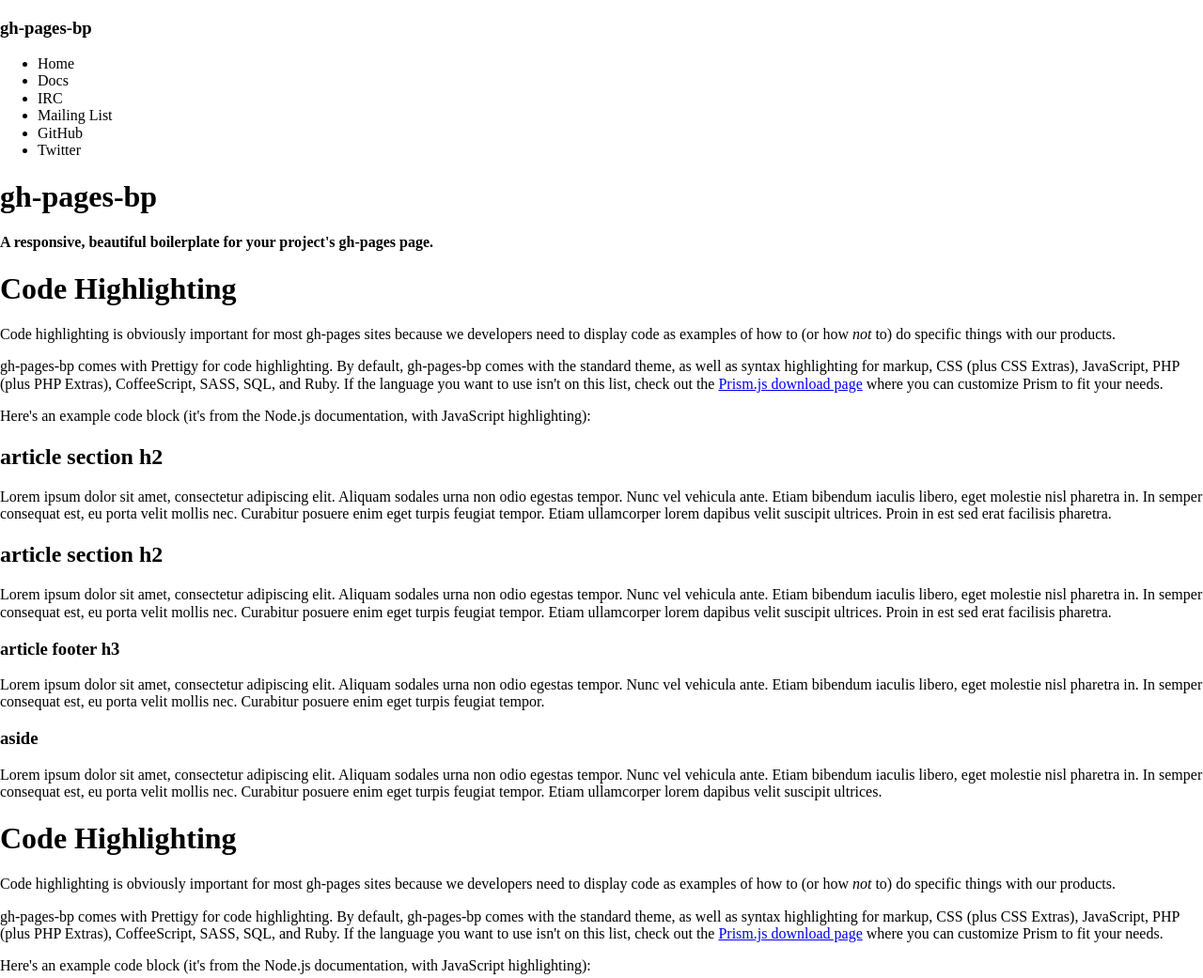
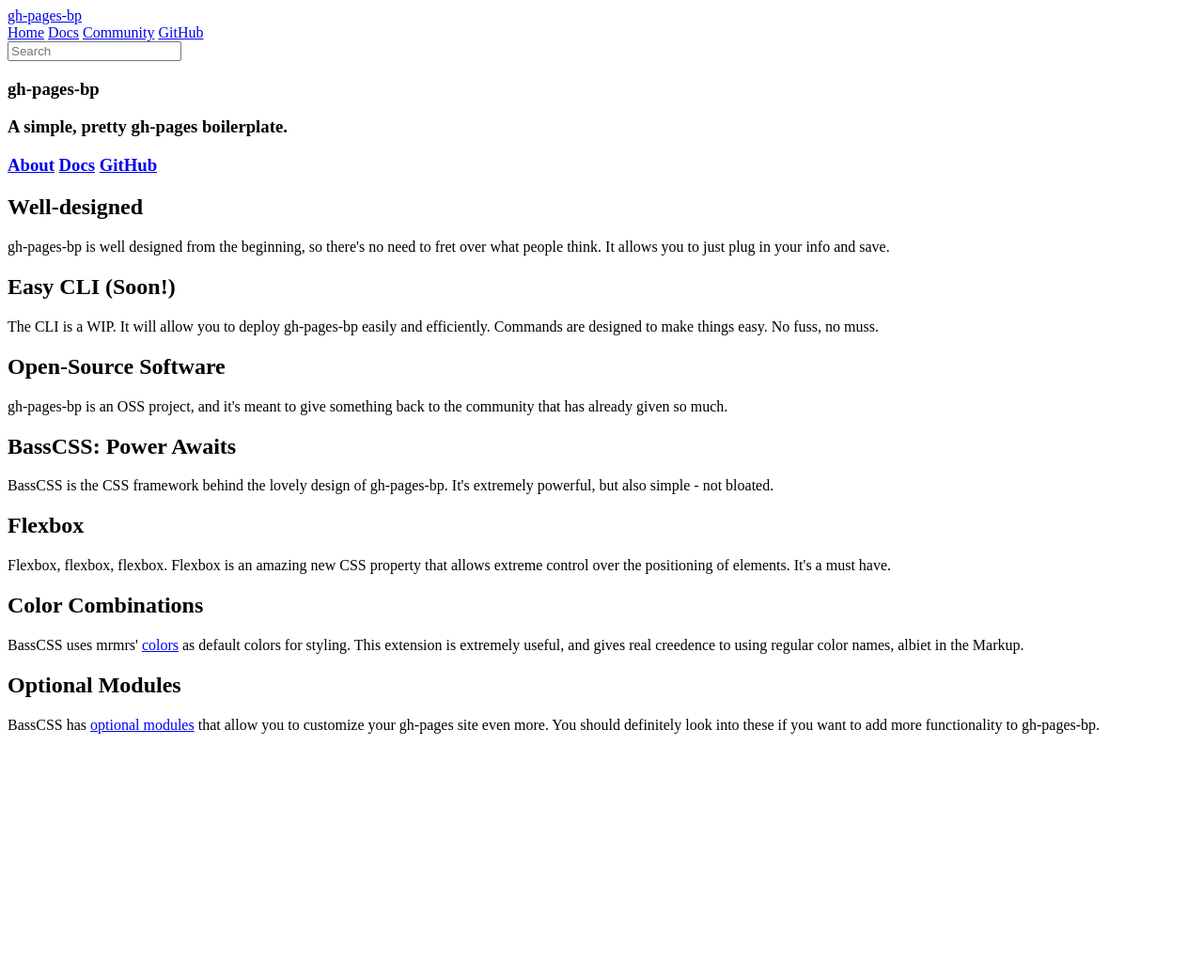
Before and after one commit to bnb/gh-pages-bp, a website: page index.html in a window 1280 px wide. Shown: the top 1041 px of the page at 94% size. After the commit the page ends 800 px from the top, so only its background shows below. Drawn offline with nearby package versions, Linux system fonts and the light colour scheme.

```diff
--- a/humans.txt
+++ b/humans.txt
@@ -12,4 +12,5 @@
 # TECHNOLOGY COLOPHON
 
     HTML5, CSS3
-    jQuery, Modernizr
+    BassCSS, npm,
+    mrmrs/colors
--- a/index.html
+++ b/index.html
@@ -1,132 +1,97 @@
 <!DOCTYPE html>
-<!--[if lt IE 7]>      <html class="no-js lt-ie9 lt-ie8 lt-ie7"> <![endif]-->
-<!--[if IE 7]>         <html class="no-js lt-ie9 lt-ie8"> <![endif]-->
-<!--[if IE 8]>         <html class="no-js lt-ie9"> <![endif]-->
-<!--[if gt IE 8]><!--> <html class="no-js"> <!--<![endif]-->
+<html>
     <head>
         <meta charset="utf-8">
-        <meta http-equiv="X-UA-Compatible" content="IE=edge,chrome=1">
-        <title>gh-pages-bp: A boilerplate for Github Pages</title>
-        <meta name="description" content="gh-pages-bp: A boilerplate for your project's gh-pages page.">
-        <meta name="viewport" content="width=device-width, initial-scale=1">
+        <title>gh-pages-bp - a boilerplate for your gh-pages</title>
 
-        <link rel="stylesheet" href="css/flexible.min.css">
-        <link rel="stylesheet" href="css/animate.css">
+        <!-- External head resources -->
 
-        <link rel="stylesheet" href="css/normalize.min.css">
-        <link rel="stylesheet" href="css/main.css">
+        <link href='http://fonts.googleapis.com/css?family=Source+Sans+Pro:700|Roboto+Slab' rel='stylesheet' type='text/css'>
+        <link rel="stylesheet" href="http://maxcdn.bootstrapcdn.com/font-awesome/4.3.0/css/font-awesome.min.css">
+        <link rel="stylesheet" href="//cdnjs.cloudflare.com/ajax/libs/highlight.js/8.6/styles/default.min.css">
+
+
+        <!-- Internal head resources -->
+
+        <link rel="stylesheet" href="node_modules\basscss\css\basscss.min.css">
+        <link rel="stylesheet" href="node_modules\basscss-utility-headings\index.css">
+        <link rel="stylesheet" href="./css/main.css">
     </head>
     <body>
-        <div id="container">
-            <header class="navbar oneHundred">
-                <h3>gh-pages-bp</h3>
-                <nav>
-                    <ul>
-                        <li><a>Home</a></li>
-                        <li><a>Docs</a></li>
-                        <li><a>IRC</a></li>
-                        <li><a>Mailing List</a></li>
-                        <li><a>GitHub</a></li>
-                        <li><a>Twitter</a></li>
-                    </ul>
-                </nav>
+        <section class="hero">
+            <header >
+                <div class="clearfix white bg-red">
+                  <a href="#!" class="h2 py1 px2 m0 left white sourcesanspro">gh-pages-bp</a>
+                  <div class="right">
+                    <a href="#!" class="button py2 m0 button-transparent sourcesanspro">Home</a>
+                    <a href="#!" class="button py2 m0 button-transparent sourcesanspro">Docs</a>
+                    <a href="#!" class="button py2 m0 button-transparent sourcesanspro">Community</a>
+                    <a href="#!" class="button py2 m0 button-transparent sourcesanspro">GitHub</a>
+                  </div>
+                  <div class="clearfix sm-hide"></div>
+                  <div class="overflow-hidden px2 py1">
+                    <input type="text" class="mb0 right fit field-dark" placeholder="Search">
+                  </div>
+                </div>
             </header>
-            <section id="welcome">
-                <hgroup>
-                    <h1 id="topHeader">gh-pages-bp</h1>
-                    <h4>A responsive, beautiful boilerplate for your project's gh-pages page.</h4>
-                </hgroup>
+
+            <section class="hero-body flex flex-column">
+                <header class="center px3 py4 black bg-red">
+                <h1 class="h00 h0-responsive regular sourcesanspro">gh-pages-bp</h1>
+                <h3 class="robotoslab">A simple, pretty gh-pages boilerplate.</p>
+                    <section class="hero-button-group">
+                        <a href="#!" class="button button-big red bg-black sourcesanspro">About</a>
+                        <a href="#!" class="button button-big red bg-black sourcesanspro">Docs</a>
+                        <a href="https://github.com/bnb/gh-pages-bp" class="button button-big black bg-red transparent sourcesanspro">GitHub</a>
+                    </section>
+                </header>
             </section>
-            <!-- <header class="ui red inverted page grid masthead segment">
-				<div class="center aligned column">
-					<hgroup>
-						<h1 class="animated fadeInDownBig ui center aligned huge header"><i class="icon github header-icon"></i></h1><h1 class="animated fadeInDownBig ui center aligned huge header">gh-pages-bp</h1>
-						<h5 class="animated fadeInUp ui">A responsive, beautiful boilerplate for your project's gh-pages page.</h5>
-					</hgroup>
-                    <div class="ui buttons">
-                        <div class="ui labeled icon button">
-                            <i class="github icon"></i>
-                            Download
-                        </div>
-                        <div class="or"></div>
-                        <div class="ui black button">Learn More</div>
-                    </div>
-					<br>
-				</div>
-			</header>
-            -->
-			<div id="main-container">
-				<div class="main">
+            <section class="center px2 py4">
+              <div class="flex mxn2 border-bottom bg-lighter-gray">
+                <div class="flex-auto p2">
+                  <h2 class="h1 mb0">Well-designed</h2>
+                  <p>gh-pages-bp is well designed from the beginning, so there's no need to fret over what people think. It allows you to just plug in your info and save.</p>
+                </div>
+                <div class="flex-auto p2">
+                  <h2 class="h1 mb0">Easy CLI (Soon!)</h2>
+                  <p>The CLI is a WIP. It will allow you to deploy gh-pages-bp easily and efficiently. Commands are designed to make things easy. No fuss, no muss.</p>
+                </div>
+                <div class="flex-auto p2">
+                  <h2 class="h1 mb0">Open-Source Software</h2>
+                  <p>gh-pages-bp is an OSS project, and it's meant to give something back to the community that has already given so much.</p>
+                </div>
+              </div>
 
-					<article>
-						<header>
-							<h1>Code Highlighting</h1>
-							<p>Code highlighting is obviously important for most gh-pages sites because we developers need to display code as examples of how to (or how <em>not</em> to) do specific things with our products.</p>
-							<p>gh-pages-bp comes with Prettigy for code highlighting. By default, gh-pages-bp comes with the standard theme, as well as syntax highlighting for markup, CSS (plus CSS Extras), JavaScript, PHP (plus PHP Extras), CoffeeScript, SASS, SQL, and Ruby. If the language you want to use isn't on this list, check out the <a href="http://prismjs.com/download.html">Prism.js download page</a> where you can customize Prism to fit your needs.</p>
-							<p>Here's an example code block (it's from the Node.js documentation, with JavaScript highlighting): </p>
-						</header>
-						<section>
-							<h2>article section h2</h2>
-							<p>Lorem ipsum dolor sit amet, consectetur adipiscing elit. Aliquam sodales urna non odio egestas tempor. Nunc vel vehicula ante. Etiam bibendum iaculis libero, eget molestie nisl pharetra in. In semper consequat est, eu porta velit mollis nec. Curabitur posuere enim eget turpis feugiat tempor. Etiam ullamcorper lorem dapibus velit suscipit ultrices. Proin in est sed erat facilisis pharetra.</p>
-						</section>
-						<section>
-							<h2>article section h2</h2>
-							<p>Lorem ipsum dolor sit amet, consectetur adipiscing elit. Aliquam sodales urna non odio egestas tempor. Nunc vel vehicula ante. Etiam bibendum iaculis libero, eget molestie nisl pharetra in. In semper consequat est, eu porta velit mollis nec. Curabitur posuere enim eget turpis feugiat tempor. Etiam ullamcorper lorem dapibus velit suscipit ultrices. Proin in est sed erat facilisis pharetra.</p>
-						</section>
-						<footer>
-							<h3>article footer h3</h3>
-							<p>Lorem ipsum dolor sit amet, consectetur adipiscing elit. Aliquam sodales urna non odio egestas tempor. Nunc vel vehicula ante. Etiam bibendum iaculis libero, eget molestie nisl pharetra in. In semper consequat est, eu porta velit mollis nec. Curabitur posuere enim eget turpis feugiat tempor.</p>
-						</footer>
-					</article>
+              <div class="flex mxn2">
+                <div class="flex-auto p2">
+                  <h2 class="h1 mb0">BassCSS: Power Awaits</h2>
+                  <p>BassCSS is the CSS framework behind the lovely design of gh-pages-bp. It's extremely powerful, but also simple - not bloated.</p>
+                </div>
+                <div class="flex-auto p2">
+                  <h2 class="h1 mb0">Flexbox</h2>
+                  <p>Flexbox, flexbox, flexbox. Flexbox is an amazing new CSS property that allows <span class="italic">extreme</span> control over the positioning of elements. It's a must have.</p>
+                </div>
+                <div class="flex-auto p2">
+                  <h2 class="h1 mb0">Color Combinations</h2>
+                  <p>BassCSS uses mrmrs' <a href="https://github.com/mrmrs/colors">colors</a> as default colors for styling. This extension is extremely useful, and gives real creedence to using regular color names, albiet in the Markup.</p>
+                </div>
+                <div class="flex-auto p2">
+                  <h2 class="h1 mb0">Optional Modules</h2>
+                  <p>BassCSS has <a href="http://www.basscss.com/docs/optional-modules/">optional modules</a> that allow you to customize your gh-pages site even more. You should <span class="italics">definitely</span> look into these if you want to add more functionality to gh-pages-bp.</p>
+                </div>
+              </div>
+            </section>
+        </section>
+        <!-- Java to the scripts -->
 
-					<aside>
-						<h3>aside</h3>
-						<p>Lorem ipsum dolor sit amet, consectetur adipiscing elit. Aliquam sodales urna non odio egestas tempor. Nunc vel vehicula ante. Etiam bibendum iaculis libero, eget molestie nisl pharetra in. In semper consequat est, eu porta velit mollis nec. Curabitur posuere enim eget turpis feugiat tempor. Etiam ullamcorper lorem dapibus velit suscipit ultrices.</p>
-					</aside>
+        <!-- If you want to highlight a syntax that's not default, you can mix your own flavor of highlight.js here: https://highlightjs.org/download/
 
-                    <article>
-						<header>
-							<h1>Code Highlighting</h1>
-							<p>Code highlighting is obviously important for most gh-pages sites because we developers need to display code as examples of how to (or how <em>not</em> to) do specific things with our products.</p>
-							<p>gh-pages-bp comes with Prettigy for code highlighting. By default, gh-pages-bp comes with the standard theme, as well as syntax highlighting for markup, CSS (plus CSS Extras), JavaScript, PHP (plus PHP Extras), CoffeeScript, SASS, SQL, and Ruby. If the language you want to use isn't on this list, check out the <a href="http://prismjs.com/download.html">Prism.js download page</a> where you can customize Prism to fit your needs.</p>
-							<p>Here's an example code block (it's from the Node.js documentation, with JavaScript highlighting): </p>
-						</header>
-						<section>
-							<h2>article section h2</h2>
-							<p>Lorem ipsum dolor sit amet, consectetur adipiscing elit. Aliquam sodales urna non odio egestas tempor. Nunc vel vehicula ante. Etiam bibendum iaculis libero, eget molestie nisl pharetra in. In semper consequat est, eu porta velit mollis nec. Curabitur posuere enim eget turpis feugiat tempor. Etiam ullamcorper lorem dapibus velit suscipit ultrices. Proin in est sed erat facilisis pharetra.</p>
-						</section>
-						<section>
-							<h2>article section h2</h2>
-							<p>Lorem ipsum dolor sit amet, consectetur adipiscing elit. Aliquam sodales urna non odio egestas tempor. Nunc vel vehicula ante. Etiam bibendum iaculis libero, eget molestie nisl pharetra in. In semper consequat est, eu porta velit mollis nec. Curabitur posuere enim eget turpis feugiat tempor. Etiam ullamcorper lorem dapibus velit suscipit ultrices. Proin in est sed erat facilisis pharetra.</p>
-						</section>
-						<footer>
-							<h3>article footer h3</h3>
-							<p>Lorem ipsum dolor sit amet, consectetur adipiscing elit. Aliquam sodales urna non odio egestas tempor. Nunc vel vehicula ante. Etiam bibendum iaculis libero, eget molestie nisl pharetra in. In semper consequat est, eu porta velit mollis nec. Curabitur posuere enim eget turpis feugiat tempor.</p>
-						</footer>
-					</article>
+        For usage, see: https://highlightjs.org/usage/
+        -->
 
-				</div> <!-- #main -->
-			</div> <!-- #main-container -->
+        <script src="http://cdnjs.cloudflare.com/ajax/libs/highlight.js/8.6/highlight.min.js"></script>
+        <script>hljs.initHighlightingOnLoad();</script>
 
-			<div class="footer-container">
-				<footer class="wrapper">
-					<h3>footer</h3>
-				</footer>
-			</div>
-		</div>
 
-        <script src="./js/vendor/jquery-2.1.1.min.js"></script>
-        <script src="js/main.js"></script>
-
-        <script src="js/jquery.fittext.js"></script>
-        <script src="js/waypoints.min.js"></script>
-        <script src="js/shortcuts/waypoints-sticky.min.js"></script>
-        <script type="text/javascript">
-            jQuery("#topHeader").fitText();
-            $('.navbar').waypoint('sticky');
-            jQuery('#main-container').waypoint(function(direction) {
-              alert('Direction example triggered scrolling ' + direction);
-            });
-        </script>
     </body>
 </html>
```
Also changed, not shown: package.json (added, +32 -0 lines), README.md.
